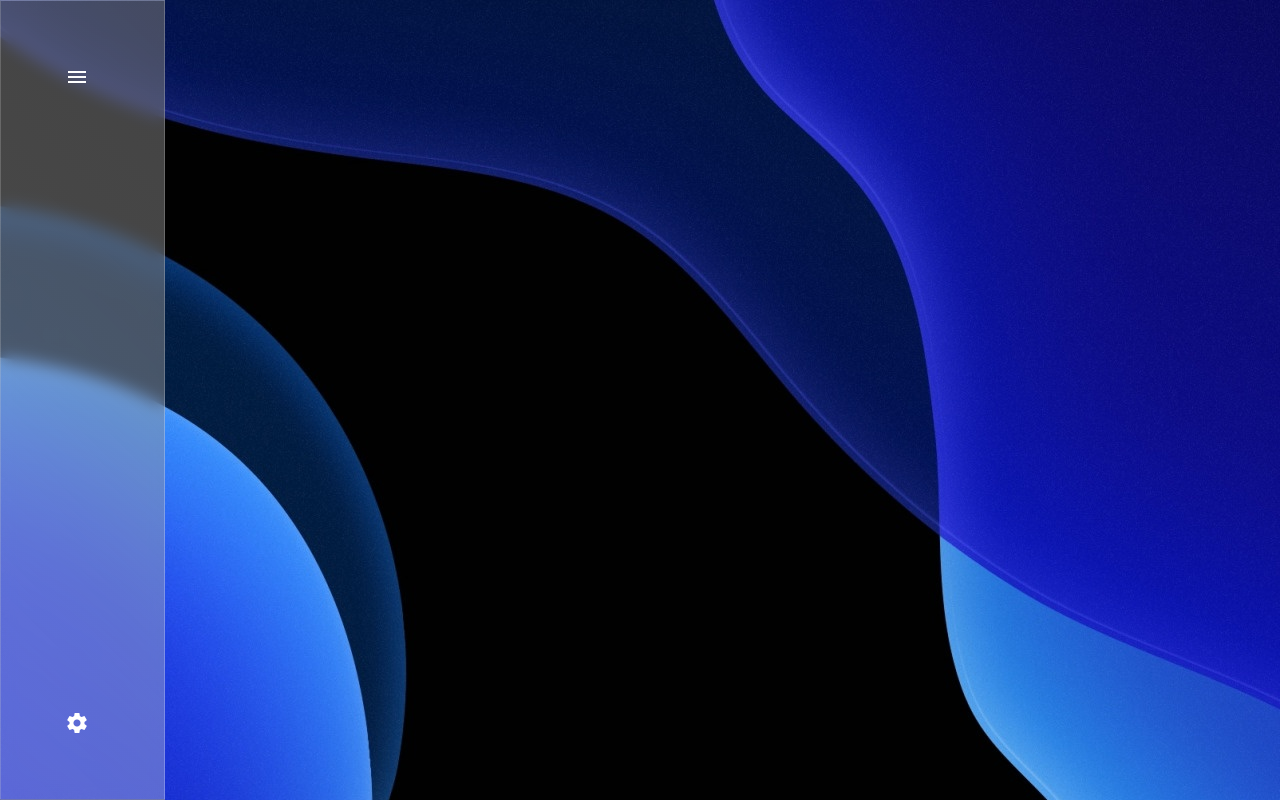
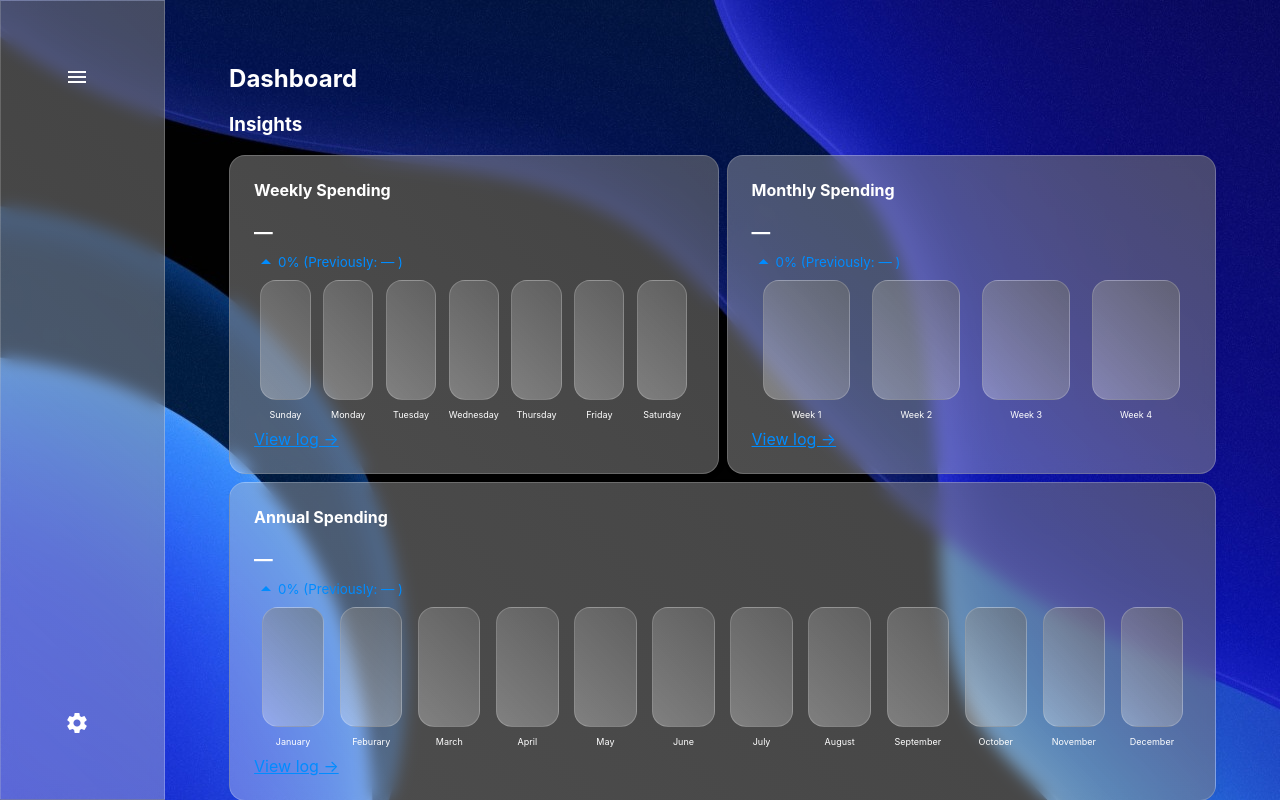
Before and after one commit to janrebolledo/budget-app, a React (Create React App) app: page /home in a window 1280 px wide. Before the commit this address had no page. Built offline with nearby package versions, Linux system fonts and the light colour scheme.

Commit message:
Routes + Dashboard

```diff
--- a/src/App.js
+++ b/src/App.js
@@ -9,6 +9,7 @@ function App() {
     <div className="App">
       <Routes>
         <Route path="/" element={<Home />} />
+        <Route path="/home" element={<Home />} />
         <Route path="/log" element={<Log />} />
       </Routes>
     </div>
--- a/src/components/Menu.js
+++ b/src/components/Menu.js
@@ -1,5 +1,6 @@
 import "../styles/Menu.css";
 import Settings from "./SettingsMenu";
+import { Link } from "react-router-dom";
 
 export default function Menu() {
   function openMenu() {
@@ -44,12 +45,12 @@ export default function Menu() {
             menu
           </span>
           <ul id="menu-list">
-            <a href="/">
+            <Link to="/home">
               <li>Dashboard</li>
-            </a>
-            <a href="/log">
+            </Link>
+            <Link to="/log">
               <li>Log</li>
-            </a>
+            </Link>
           </ul>
         </div>
         <span className="material-icons settings-button" onClick={openSettings}>
--- a/src/pages/home.js
+++ b/src/pages/home.js
@@ -1,5 +1,6 @@
 import Chart from "../components/Chart";
 import "../styles/home.css";
+import { Link } from "react-router-dom";
 
 export default function Home() {
   return (
@@ -10,44 +11,44 @@ export default function Home() {
         <div className="card">
           <h4>Weekly Spending</h4>
           <div>
-            <h3 className="card-total">$1,302.00</h3>
+            <h3 className="card-total">—</h3>
             <small>
-              <span className="material-icons">expand_less</span>
-              84% (Previously: $1093.68)
+              <span className="material-icons">arrow_drop_up</span>
+              0% (Previously: — )
             </small>
           </div>
           <Chart type="week" />
-          <a href="/log" className="link">
+          <Link to="/log" className="link">
             View log →
-          </a>
+          </Link>
         </div>
         <div className="card">
           <h4>Monthly Spending</h4>
           <div>
-            <h3 className="card-total">$1,302.00</h3>
+            <h3 className="card-total">—</h3>
             <small>
-              <span className="material-icons">expand_less</span>
-              84% (Previously: $1093.68)
+              <span className="material-icons">arrow_drop_up</span>
+              0% (Previously: — )
             </small>
           </div>
           <Chart type="month" />
-          <a href="/log" className="link">
+          <Link to="/log" className="link">
             View log →
-          </a>
+          </Link>
         </div>
         <div className="card">
           <h4>Annual Spending</h4>
           <div>
-            <h3 className="card-total">$1,302.00</h3>
+            <h3 className="card-total">—</h3>
             <small>
-              <span className="material-icons">expand_less</span>
-              84% (Previously: $1093.68)
+              <span className="material-icons">arrow_drop_up</span>
+              0% (Previously: — )
             </small>
           </div>
           <Chart type="year" />
-          <a href="/log" className="link">
+          <Link to="/log" className="link">
             View log →
-          </a>
+          </Link>
         </div>
       </section>
     </main>
```
